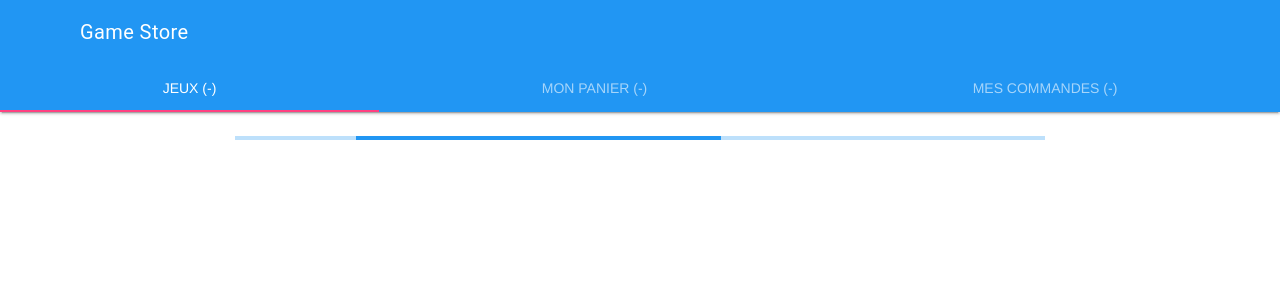
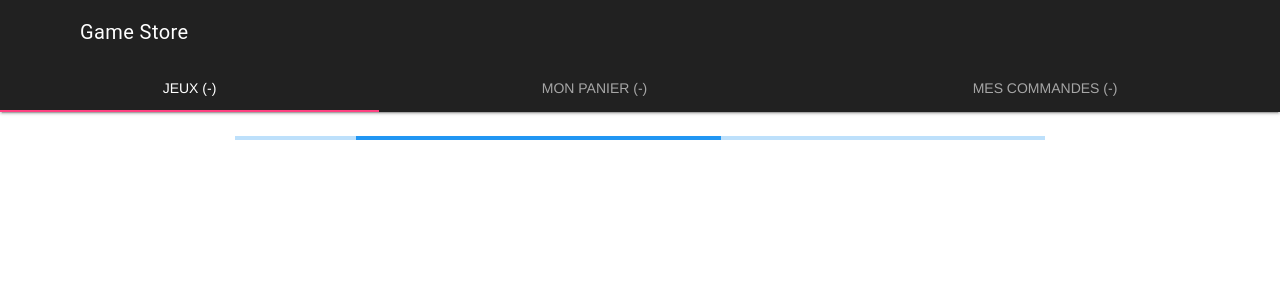
Before and after one commit to Bendabir/SR03, a PHP site: page /server/ in a window 1280 px wide. Shown: the top 300 px of the page. Run offline with PHP 8.4, Linux system fonts and the light colour scheme; the visitor is signed in with stand-in values (Sample User, id 1).

Commit message:
Update header color.

```diff
--- a/client/web/header.php
+++ b/client/web/header.php
@@ -1,5 +1,5 @@
 <!-- Always shows a header, even in smaller screens. -->
-<header class="mdl-layout__header">
+<header class="mdl-layout__header mdl-color--grey-900">
 	<div class="mdl-layout__header-row">
 		<!-- Title -->
 		<span class="mdl-layout-title">Game Store</span>
@@ -32,7 +32,7 @@
 	<?php
 		if(!strpos($_SERVER["REQUEST_URI"], "admin")){
 	?>
-		<div class="mdl-layout__tab-bar mdl-js-ripple-effect">
+		<div class="mdl-layout__tab-bar mdl-js-ripple-effect mdl-color--grey-900">
 			<a href="#games" class="mdl-layout__tab is-active">Jeux (<span id="games-number">-</span>)</a>
 			<a href="#cart" class="mdl-layout__tab">Mon panier (<span id="products-in-cart-number">-</span>)</a>
 			<a href="#orders" class="mdl-layout__tab">Mes commandes (<span id="orders-number">-</span>)</a>
@@ -41,7 +41,7 @@
 		}
 		else {
 	?>
-		<div class="mdl-layout__tab-bar mdl-js-ripple-effect">
+		<div class="mdl-layout__tab-bar mdl-js-ripple-effect mdl-color--grey-900">
 			<a href="#games" class="mdl-layout__tab is-active">Jeux (<span id="games-number">-</span>)</a>
 			<a href="#consoles" class="mdl-layout__tab">Consoles (<span id="consoles-number">-</span>)</a>
 			<a href="#genres" class="mdl-layout__tab">Genres (<span id="genres-number">-</span>)</a>
```
